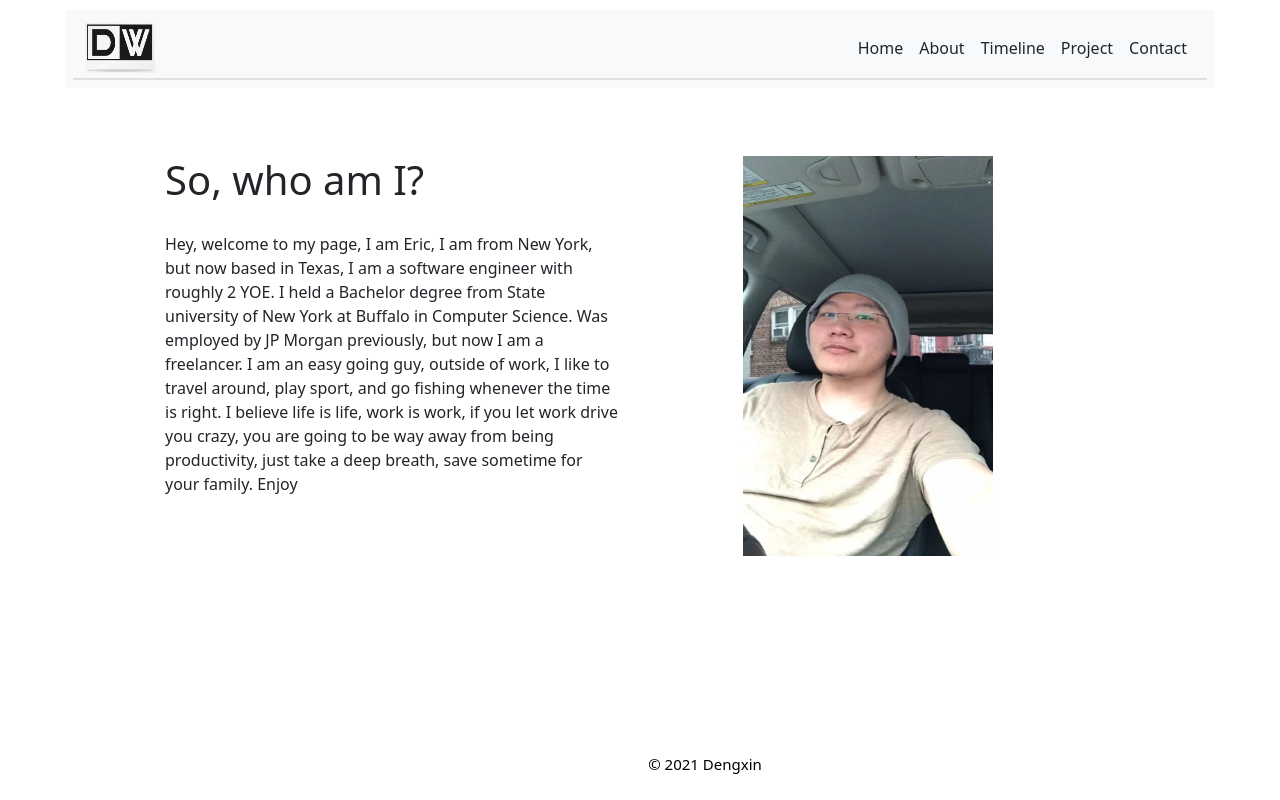
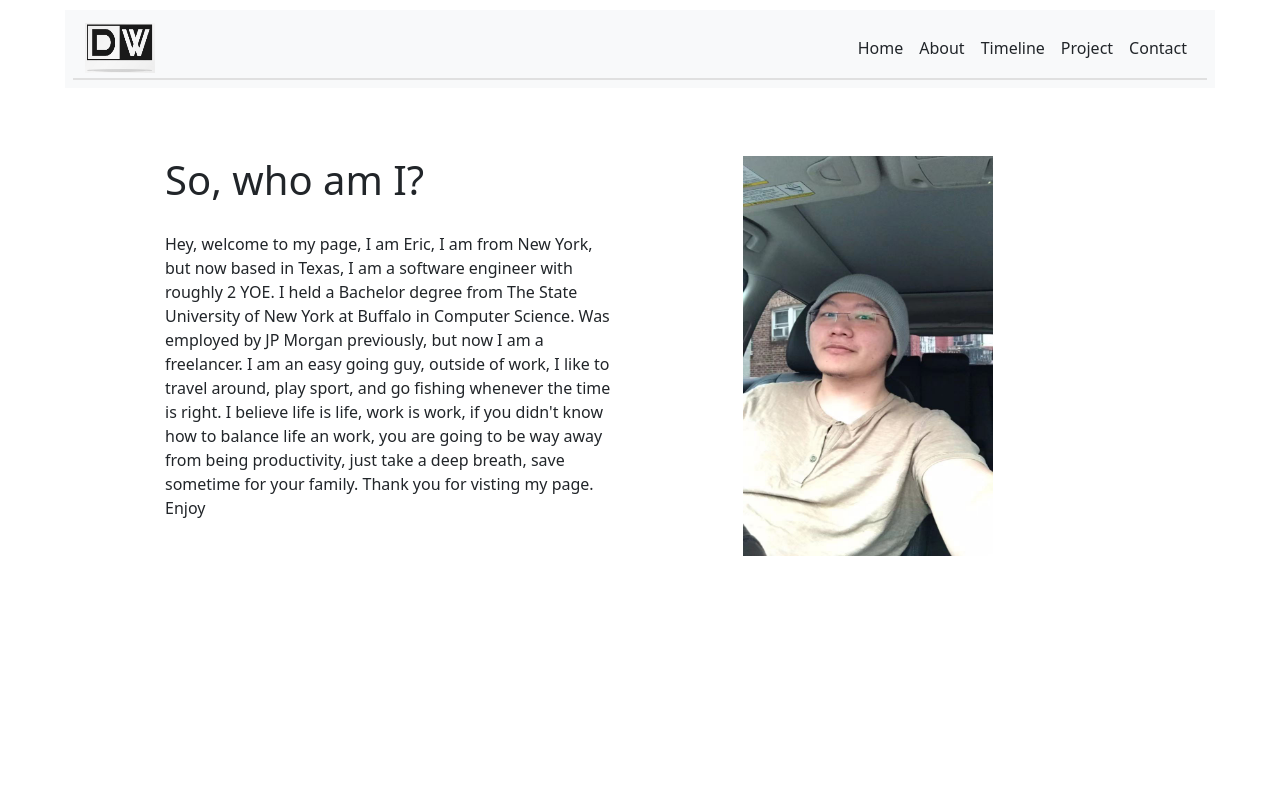
Before and after one commit to easXin/Personal-Portfolio, a React (Create React App) app: page /about in a window 1280 px wide. Built offline with nearby package versions, Linux system fonts and the light colour scheme.

Commit message:
add 404 page

```diff
--- a/package.json
+++ b/package.json
@@ -5,7 +5,13 @@
   "private": true,
   "dependencies": {
     "@emailjs/browser": "^3.11.0",
+    "@emotion/react": "^11.11.1",
+    "@emotion/styled": "^11.11.0",
     "@fortawesome/fontawesome-free": "^6.4.2",
+    "@iconify-icons/bx": "^1.2.6",
+    "@iconify/react": "^4.1.1",
+    "@mui/icons-material": "^5.14.9",
+    "@mui/material": "^5.14.9",
     "@testing-library/jest-dom": "^5.17.0",
     "@testing-library/react": "^13.4.0",
     "@testing-library/user-event": "^13.5.0",
--- /dev/null
+++ b/src/components/body/css/error.css
@@ -0,0 +1,31 @@
+
+#main{
+    display: table;
+    width: 100%;
+    height: 50vh;
+    text-align: center;
+    color:rgb(161, 153, 153);
+}
+
+.fof{
+	  display: table-cell;
+	  vertical-align: middle;
+}
+
+.fof h1{
+	  font-size: 50px;
+	  display: inline-block;
+	  padding-right: 12px;
+	  animation: type .5s alternate infinite;
+}
+
+@keyframes type{
+	  from{box-shadow: inset -3px 0px 0px #888;}
+	  to{box-shadow: inset -3px 0px 0px transparent;}
+}
+.confuse{
+    height: 300px;
+    width:300px;
+    border-radius: 30px;
+    margin-bottom: 10px;
+}
--- a/src/components/body/sections/about/About.jsx
+++ b/src/components/body/sections/about/About.jsx
@@ -8,10 +8,14 @@ export default function AboutComponent() {
       <div className="about_left">
         <h1>So, who am I?</h1>
         <p>
-           Hey, welcome to my page, I am Eric, I am from New York, but now based in Texas, I am a software engineer with roughly 2 YOE. I held a Bachelor degree from State university of New York at Buffalo in Computer Science. Was employed by JP Morgan previously, but now I am a freelancer. I am an easy going guy, outside of work, I like to travel around, play sport, and go fishing whenever the time is right. I believe life is life, work is work, if you let work drive you crazy, you are going to be way away from being productivity, just take a deep breath, save sometime for your family. Enjoy
+           Hey, welcome to my page, I am Eric, I am from New York, but now based in Texas,
+           I am a software engineer with roughly 2 YOE. I held a Bachelor degree from The State
+           University of New York at Buffalo in Computer Science. Was employed by JP Morgan previously,
+           but now I am a freelancer. I am an easy going guy, outside of work, I like to travel around,
+           play sport, and go fishing whenever the time is right. I believe life is life, work is work,
+           if you didn't know how to balance life an work, you are going to be way away from being productivity,
+           just take a deep breath, save sometime for your family. Thank you for visting my page. Enjoy
         </p>
-
-
       </div>
       <div className="about_right">
         <img src={myPic} alt="my_pic" className='my_pic'/>
--- a/src/components/body/sections/error/Error.jsx
+++ b/src/components/body/sections/error/Error.jsx
@@ -1,7 +1,24 @@
 import React from 'react'
+import '../../css/error.css'
+import confuseGif from './dog-confused.gif'
+export default function ErrorComponent() {
 
-export default function ErrorComponent() {
   return (
-    <div>ErrorComponent</div>
+    <div id="main">
+        <div class="fof">
+              <h1>Oops!! Error 404</h1>
+              <p>Your internet is fine, but I can't find what you are look for</p>
+              <img className='confuse' src={confuseGif} alt="Description of the GIF"></img>
+              <p>Emm, so what are you looking for </p>
+              <div>
+              <span className="highlight-link">
+                <a href="/contact" className='underline-animation' >Leave a Message</a>
+              </span> or &nbsp;
+                <span className="highlight-link">
+                  <a href="/" className='underline-animation' >Go Back</a>
+                </span>
+              </div>
+        </div>
+    </div>
   )
 }
--- a/src/components/css/footer.css
+++ b/src/components/css/footer.css
@@ -2,11 +2,27 @@ footer {
     position: fixed !important;
     bottom: 0 !important;
     width: 100%;
+    height: 100px;
+    display: flex;
+    justify-content: center;
+    align-items: center;
 }
-footer > .copyrights{
+
+footer > .copyrights {
     position: relative;
     color: #000;
     line-height: 40px;
     font-size: 15px;
-    text-align: center;
+    text-align: center !important;
 }
+
+
+  .header__icons > .MuiButtonBase-root:hover {
+    border-color: black;
+    color: black;
+  }
+
+  .header__icons > .MuiButtonBase-root:active {
+    border-color: black;
+    color: grey;
+  }
--- a/src/components/footer/CopyRight_Footer.jsx
+++ b/src/components/footer/CopyRight_Footer.jsx
@@ -1,10 +1,52 @@
 import React from 'react'
+
+import { IconButton } from '@mui/material';
 import '../css/footer.css'
+import bxlFacebook from '@iconify-icons/bx/bxl-facebook';
+import bxlSlack from '@iconify-icons/bx/bxl-slack';
+import bxlInstagram from '@iconify-icons/bx/bxl-instagram';
+import bxlLinkedin from '@iconify-icons/bx/bxl-linkedin';
+import bxGitBranch from '@iconify-icons/bx/bx-git-branch';
+import { v4 as uuidv4 } from 'uuid';
+import { Icon } from '@iconify/react';
 
 export default function FooterComponent() {
+  const iconData = [
+    {
+        "url": "https://www.facebook.com/ericwon95/",
+        "icon": bxlFacebook
+    },
+    {
+        "url": "https://sandbox-101.slack.com/join/shared_invite/zt-sz6u1wk7-K_2o5UbmmcNS20jdjx52eA#/shared-invite/email",
+        "icon": bxlSlack
+    },
+    {
+        "url": "https://www.instagram.com/xineas3698/",
+        "icon": bxlInstagram
+    },
+    {
+        "url": "https://www.linkedin.com/in/ericxin/",
+        "icon": bxlLinkedin
+    },
+    {
+        "url": "https://github.com/easXin",
+        "icon": bxGitBranch
+    }
+    ]
+    const socialMedia = iconData.map((data) => {
+        return (
+            <IconButton key={uuidv4()}>
+                <a href={data.url}>
+                    <Icon icon={data.icon} />
+                </a>
+            </IconButton>
+        );
+    });
+
   return (
     <footer className='footer'>
-      <p className='copyrights'>&copy; {new Date().getFullYear()} Dengxin</p>
+      <p className='header__icons'> {socialMedia}</p>
+      {/* <p className='copyrights'>&copy; {new Date().getFullYear()} Dengxin</p>   */}
     </footer>
   )
 }
--- a/src/index.js
+++ b/src/index.js
@@ -6,7 +6,7 @@ import './css/index.css';
 import 'bootstrap/dist/css/bootstrap.min.css';
 
 
-const root = ReactDOM.createRoot(document.getElementById('root'));
+const root = ReactDOM.createRoot(document.getElementById('root'),);
 root.render(
   <React.StrictMode>
     <App />
```
Also changed, not shown: src/backup/header1/Header.js (+10 -14 lines), src/components/body/css/project.css (added), src/components/body/sections/error/dog-confused.gif (added), 1 other file (tests, documents, lock files or other folders).
